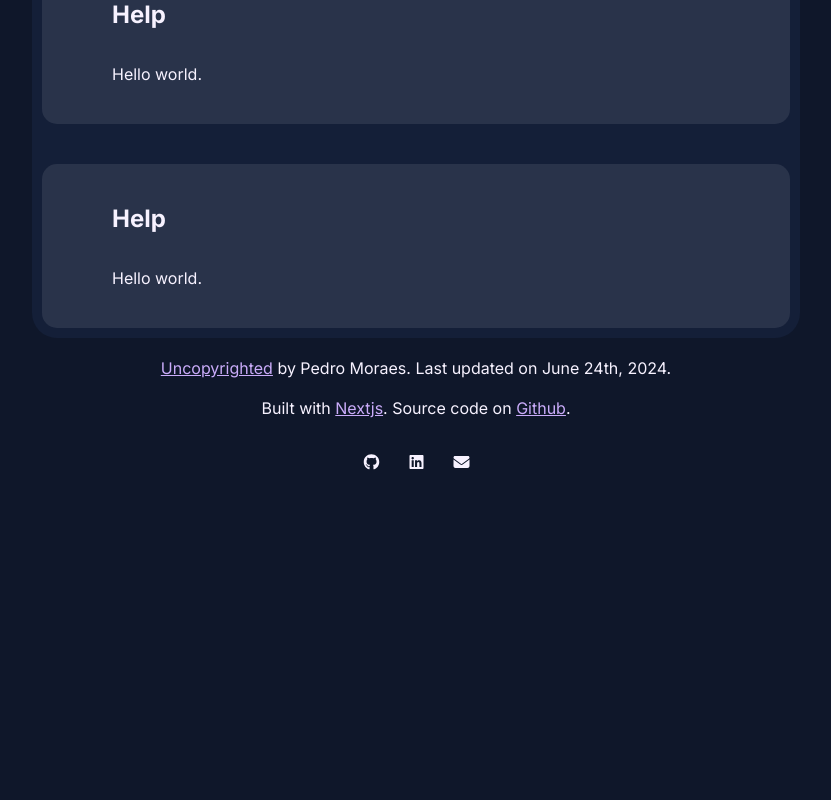
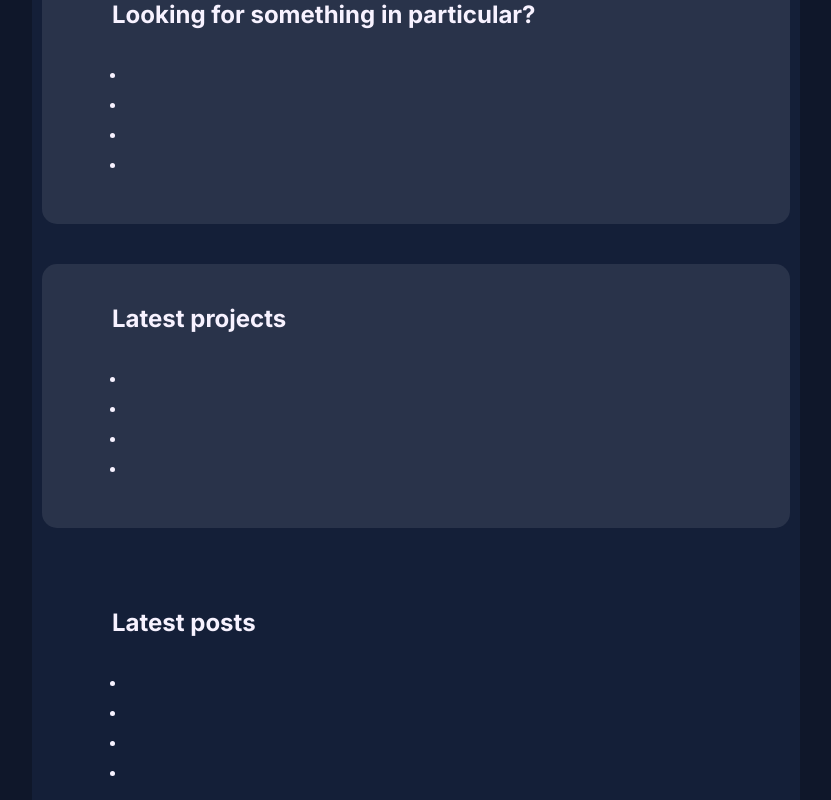
Before and after one commit to Algos-hub/portfolio-new, a Next.js app: page / in a window 1280 px wide. Shown: the part 580-1380 px from the top of the page, without its empty margins (224-1055 px from the left). Before the commit the page ends 1088 px from the top, so only its background shows below. Built offline with nearby package versions, Linux system fonts and the light colour scheme.

Commit message:
Finished(?) main page layout

```diff
--- a/app/page.module.css
+++ b/app/page.module.css
@@ -22,3 +22,13 @@
     overflow: hidden;
     border-radius: 15px;
 }
+
+.list {
+    margin-left: 15px;
+    /* margin-bottom: 10px; */
+}
+
+.listItem {
+    margin-top: 10px;
+    margin-bottom: 10px;
+}
--- a/app/page.tsx
+++ b/app/page.tsx
@@ -24,11 +24,23 @@ export default function Home(): ReactNode {
           />
         </div>
       </div>
-      <Card title="Help">
-        <p>Hello world.</p>
+      <Card title="Looking for something in particular?" background list>
+        <li className={styles.listItem}></li>
+        <li className={styles.listItem}></li>
+        <li className={styles.listItem}></li>
+        <li className={styles.listItem}></li>
       </Card>
-      <Card title="Help">
-        <p>Hello world.</p>
+      <Card title="Latest projects" background list>
+        <li className={styles.listItem}></li>
+        <li className={styles.listItem}></li>
+        <li className={styles.listItem}></li>
+        <li className={styles.listItem}></li>
+      </Card>
+      <Card title="Latest posts" background={false} list>
+        <li className={styles.listItem}></li>
+        <li className={styles.listItem}></li>
+        <li className={styles.listItem}></li>
+        <li className={styles.listItem}></li>
       </Card>
     </>
   );
```
